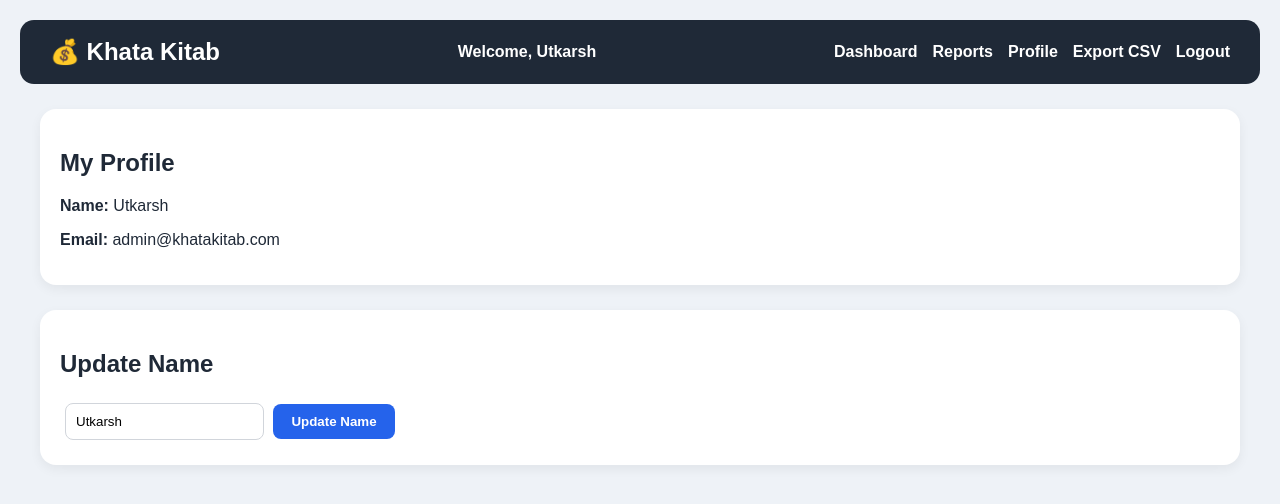
After one commit to utkarshrathihbe/khata-kitab, a Flask app: page /profile in a window 1280 px wide. The commit adds this page. Shown: the top 504 px of the page. Run offline with Flask 3, Linux system fonts and the light colour scheme; a user stored in the database is signed in; data comes from the database, SQL or seed files in the repository; both versions use the stored data as it was after the commit.

Commit message:
Khata Kitab V14 Stable

```diff
--- a/app.py
+++ b/app.py
@@ -12,14 +12,12 @@ from flask_login import (
     logout_user,
     current_user
 )
-
 from werkzeug.security import (
     generate_password_hash,
     check_password_hash
 )
 
 app = Flask(__name__)
-
 app.secret_key = "khata_kitab_v11_secret"
 
 login_manager = LoginManager()
@@ -32,7 +30,6 @@ def get_db():
 
 
 class User(UserMixin):
-
     def __init__(self, id, name, email):
         self.id = id
         self.name = name
@@ -41,37 +38,25 @@ class User(UserMixin):
 
 @login_manager.user_loader
 def load_user(user_id):
-
     conn = get_db()
     cur = conn.cursor()
-
-    cur.execute("""
-        SELECT id, name, email
-        FROM users
-        WHERE id=?
-    """, (user_id,))
-
+    cur.execute("SELECT id, name, email FROM users WHERE id=?", (user_id,))
     row = cur.fetchone()
     conn.close()
-
     if row:
         return User(row[0], row[1], row[2])
-
     return None
 
 
 @app.route("/signup", methods=["GET", "POST"])
 def signup():
-
     if request.method == "POST":
-
         name = request.form["name"]
         email = request.form["email"]
         password = request.form["password"]
 
         conn = get_db()
         cur = conn.cursor()
-
         cur.execute("SELECT id FROM users WHERE email=?", (email,))
         existing_user = cur.fetchone()
 
@@ -81,51 +66,41 @@ def signup():
             return redirect("/signup")
 
         password_hash = generate_password_hash(password)
-
-        cur.execute("""
-            INSERT INTO users(name, email, password_hash)
-            VALUES (?, ?, ?)
-        """, (name, email, password_hash))
-
+        cur.execute(
+            "INSERT INTO users(name, email, password_hash) VALUES (?, ?, ?)",
+            (name, email, password_hash)
+        )
         conn.commit()
         user_id = cur.lastrowid
         conn.close()
 
-        user = User(user_id, name, email)
-        login_user(user)
-
-        return redirect("/")
+        login_user(User(user_id, name, email))
+        return redirect("/dashboard")
 
     return render_template("signup.html")
 
 
 @app.route("/login", methods=["GET", "POST"])
 def login():
-
     if current_user.is_authenticated:
-        return redirect("/")
+        return redirect("/dashboard")
 
     if request.method == "POST":
-
         email = request.form["email"]
         password = request.form["password"]
 
         conn = get_db()
         cur = conn.cursor()
-
-        cur.execute("""
-            SELECT id, name, email, password_hash
-            FROM users
-            WHERE email=?
-        """, (email,))
-
+        cur.execute(
+            "SELECT id, name, email, password_hash FROM users WHERE email=?",
+            (email,)
+        )
         row = cur.fetchone()
         conn.close()
 
         if row and check_password_hash(row[3], password):
-            user = User(row[0], row[1], row[2])
-            login_user(user)
-            return redirect("/")
+            login_user(User(row[0], row[1], row[2]))
+            return redirect("/dashboard")
 
         flash("Invalid email or password")
 
@@ -139,17 +114,42 @@ def logout():
     return redirect("/login")
 
 
-@app.route("/landing")
+@app.route("/profile", methods=["GET", "POST"])
+@login_required
+def profile():
+    conn = get_db()
+    cur = conn.cursor()
+
+    if request.method == "POST":
+        name = request.form["name"]
+        cur.execute(
+            "UPDATE users SET name=? WHERE id=?",
+            (name, current_user.id)
+        )
+        conn.commit()
+        flash("Profile updated successfully")
+
+    # FIX Bug 2: Always fetch fresh user data before rendering
+    cur.execute(
+        "SELECT id, name, email FROM users WHERE id=?",
+        (current_user.id,)
+    )
+    user_data = cur.fetchone()
+    conn.close()
+
+    return render_template("profile.html", user_data=user_data)
+
+
+# FIX Bug 1: "/" is only the landing page
+@app.route("/")
 def landing():
-
     if current_user.is_authenticated:
-        return redirect("/")
-
+        return redirect("/dashboard")
     return render_template("landing.html")
 
 
+# FIX Bug 3: user_id param added, charts saved per-user
 def generate_charts(user_id):
-
     conn = get_db()
     cur = conn.cursor()
 
@@ -173,7 +173,7 @@ def generate_charts(user_id):
     plt.bar(["Income", "Expense"], [income, expense])
     plt.title("Income vs Expense")
     plt.tight_layout()
-    plt.savefig("static/charts/income_expense.png")
+    plt.savefig(f"static/charts/income_expense_{user_id}.png")  # FIX
     plt.close()
 
     cur.execute("""
@@ -182,27 +182,25 @@ def generate_charts(user_id):
         WHERE transaction_type='Expense' AND user_id=?
         GROUP BY category
     """, (user_id,))
-
     rows = cur.fetchall()
 
     if rows:
         labels = [row[0] for row in rows]
         values = [row[1] for row in rows]
-
         plt.figure(figsize=(6, 6))
         plt.pie(values, labels=labels, autopct="%1.1f%%")
         plt.title("Expense Categories")
         plt.tight_layout()
-        plt.savefig("static/charts/category_pie.png")
+        plt.savefig(f"static/charts/category_pie_{user_id}.png")  # FIX
         plt.close()
 
     conn.close()
 
 
-@app.route("/")
+# FIX Bug 1: home() is now at /dashboard
+@app.route("/dashboard")
 @login_required
 def home():
-
     search = request.args.get("search", "")
     user_id = current_user.id
 
@@ -214,19 +212,9 @@ def home():
             SELECT *
             FROM transactions
             WHERE user_id=?
-              AND (
-                category LIKE ?
-                OR note LIKE ?
-                OR transaction_type LIKE ?
-              )
+              AND (category LIKE ? OR note LIKE ? OR transaction_type LIKE ?)
             ORDER BY transaction_date DESC, id DESC
-        """, (
-            user_id,
-            f"%{search}%",
-            f"%{search}%",
-            f"%{search}%"
-        ))
-
+        """, (user_id, f"%{search}%", f"%{search}%", f"%{search}%"))
     else:
         cur.execute("""
             SELECT *
@@ -239,25 +227,21 @@ def home():
 
     cur.execute("""
         SELECT COALESCE(SUM(amount), 0)
-        FROM transactions
-        WHERE transaction_type='Income' AND user_id=?
+        FROM transactions WHERE transaction_type='Income' AND user_id=?
     """, (user_id,))
     total_income = cur.fetchone()[0]
 
     cur.execute("""
         SELECT COALESCE(SUM(amount), 0)
-        FROM transactions
-        WHERE transaction_type='Expense' AND user_id=?
+        FROM transactions WHERE transaction_type='Expense' AND user_id=?
     """, (user_id,))
     total_expense = cur.fetchone()[0]
 
     balance = total_income - total_expense
 
-    cur.execute("""
-        SELECT COUNT(*)
-        FROM transactions
-        WHERE user_id=?
-    """, (user_id,))
+    cur.execute(
+        "SELECT COUNT(*) FROM transactions WHERE user_id=?", (user_id,)
+    )
     transaction_count = cur.fetchone()[0]
 
     conn.close()
@@ -276,20 +260,12 @@ def home():
 @app.route("/add", methods=["POST"])
 @login_required
 def add():
-
     conn = get_db()
     cur = conn.cursor()
-
     cur.execute("""
         INSERT INTO transactions(
-            transaction_date,
-            transaction_type,
-            amount,
-            category,
-            note,
-            user_id
-        )
-        VALUES (?, ?, ?, ?, ?, ?)
+            transaction_date, transaction_type, amount, category, note, user_id
+        ) VALUES (?, ?, ?, ?, ?, ?)
     """, (
         request.form["transaction_date"],
         request.form["transaction_type"],
@@ -298,47 +274,35 @@ def add():
         request.form["note"],
         current_user.id
     ))
-
     conn.commit()
     conn.close()
-
-    return redirect("/")
+    return redirect("/dashboard")  # FIX
 
 
 @app.route("/delete/<int:id>")
 @login_required
 def delete(id):
-
     conn = get_db()
     cur = conn.cursor()
-
     cur.execute(
         "DELETE FROM transactions WHERE id=? AND user_id=?",
         (id, current_user.id)
     )
-
     conn.commit()
     conn.close()
-
-    return redirect("/")
+    return redirect("/dashboard")  # FIX
 
 
 @app.route("/edit/<int:id>", methods=["GET", "POST"])
 @login_required
 def edit(id):
-
     conn = get_db()
     cur = conn.cursor()
 
     if request.method == "POST":
-
         cur.execute("""
             UPDATE transactions
-            SET transaction_date=?,
-                transaction_type=?,
-                amount=?,
-                category=?,
-                note=?
+            SET transaction_date=?, transaction_type=?, amount=?, category=?, note=?
             WHERE id=? AND user_id=?
         """, (
             request.form["transaction_date"],
@@ -349,23 +313,20 @@ def edit(id):
             id,
             current_user.id
         ))
-
         conn.commit()
         conn.close()
-
-        return redirect("/")
+        return redirect("/dashboard")  # FIX
 
     cur.execute(
         "SELECT * FROM transactions WHERE id=? AND user_id=?",
         (id, current_user.id)
     )
-
     txn = cur.fetchone()
     conn.close()
 
     if not txn:
         flash("Transaction not found.")
-        return redirect("/")
+        return redirect("/dashboard")  # FIX
 
     return render_template("edit.html", txn=txn)
 
@@ -373,7 +334,6 @@ def edit(id):
 @app.route("/reports")
 @login_required
 def reports():
-
     user_id = current_user.id
     generate_charts(user_id)
 
@@ -382,15 +342,13 @@ def reports():
 
     cur.execute("""
         SELECT COALESCE(SUM(amount), 0)
-        FROM transactions
-        WHERE transaction_type='Income' AND user_id=?
+        FROM transactions WHERE transaction_type='Income' AND user_id=?
     """, (user_id,))
     total_income = cur.fetchone()[0]
 
     cur.execute("""
         SELECT COALESCE(SUM(amount), 0)
-        FROM transactions
-        WHERE transaction_type='Expense' AND user_id=?
+        FROM transactions WHERE transaction_type='Expense' AND user_id=?
     """, (user_id,))
     total_expense = cur.fetchone()[0]
 
@@ -398,8 +356,7 @@ def reports():
 
     cur.execute("""
         SELECT COALESCE(MAX(amount), 0)
-        FROM transactions
-        WHERE transaction_type='Expense' AND user_id=?
+        FROM transactions WHERE transaction_type='Expense' AND user_id=?
     """, (user_id,))
     highest_expense = cur.fetchone()[0]
 
@@ -407,11 +364,8 @@ def reports():
         SELECT category, SUM(amount) total
         FROM transactions
         WHERE transaction_type='Expense' AND user_id=?
-        GROUP BY category
-        ORDER BY total DESC
-        LIMIT 1
+        GROUP BY category ORDER BY total DESC LIMIT 1
     """, (user_id,))
-
     top_row = cur.fetchone()
     top_category = top_row[0] if top_row else "No Data"
 
@@ -419,10 +373,8 @@ def reports():
         SELECT category, ROUND(SUM(amount), 2)
         FROM transactions
         WHERE transaction_type='Expense' AND user_id=?
-        GROUP BY category
-        ORDER BY SUM(amount) DESC
+        GROUP BY category ORDER BY SUM(amount) DESC
     """, (user_id,))
-
     category_data = cur.fetchall()
     conn.close()
 
@@ -433,43 +385,32 @@ def reports():
         balance=round(balance, 2),
         highest_expense=round(highest_expense, 2),
         top_category=top_category,
-        category_data=category_data
+        category_data=category_data,
+        user_id=user_id  # FIX: needed for per-user chart filenames in template
     )
 
 
 @app.route("/export")
 @login_required
 def export_csv():
-
     conn = get_db()
     cur = conn.cursor()
-
     cur.execute("""
-        SELECT
-            transaction_date,
-            transaction_type,
-            amount,
-            category,
-            note
-        FROM transactions
-        WHERE user_id=?
+        SELECT transaction_date, transaction_type, amount, category, note
+        FROM transactions WHERE user_id=?
     """, (current_user.id,))
-
     rows = cur.fetchall()
     conn.close()
 
     output = StringIO()
     writer = csv.writer(output)
-
     writer.writerow(["Date", "Type", "Amount", "Category", "Note"])
     writer.writerows(rows)
 
     return Response(
         output.getvalue(),
         mimetype="text/csv",
-        headers={
-            "Content-Disposition": "attachment; filename=khatakitab.csv"
-        }
+        headers={"Content-Disposition": "attachment; filename=khatakitab.csv"}
     )
 
 
--- a/templates/layout.html
+++ b/templates/layout.html
@@ -35,6 +35,8 @@
         <a href="/">Dashboard</a>
 
         <a href="/reports">Reports</a>
+
+        <a href="/profile">Profile</a>
 
         <a href="/export">Export CSV</a>
 
--- /dev/null
+++ b/templates/profile.html
@@ -0,0 +1,43 @@
+{% extends "layout.html" %}
+
+{% block content %}
+
+<div class="form-card">
+
+<h2>My Profile</h2>
+
+<p>
+    <strong>Name:</strong>
+    {{ current_user.name }}
+</p>
+
+<p>
+    <strong>Email:</strong>
+    {{ current_user.email }}
+</p>
+
+
+</div>
+
+<div class="form-card">
+
+<h2>Update Name</h2>
+
+<form method="POST">
+
+    <input
+        type="text"
+        name="name"
+        value="{{ current_user.name }}"
+        required>
+
+    <button type="submit">
+        Update Name
+    </button>
+
+</form>
+
+
+</div>
+
+{% endblock %}
```
Also changed, not shown: khatakitab.db.
